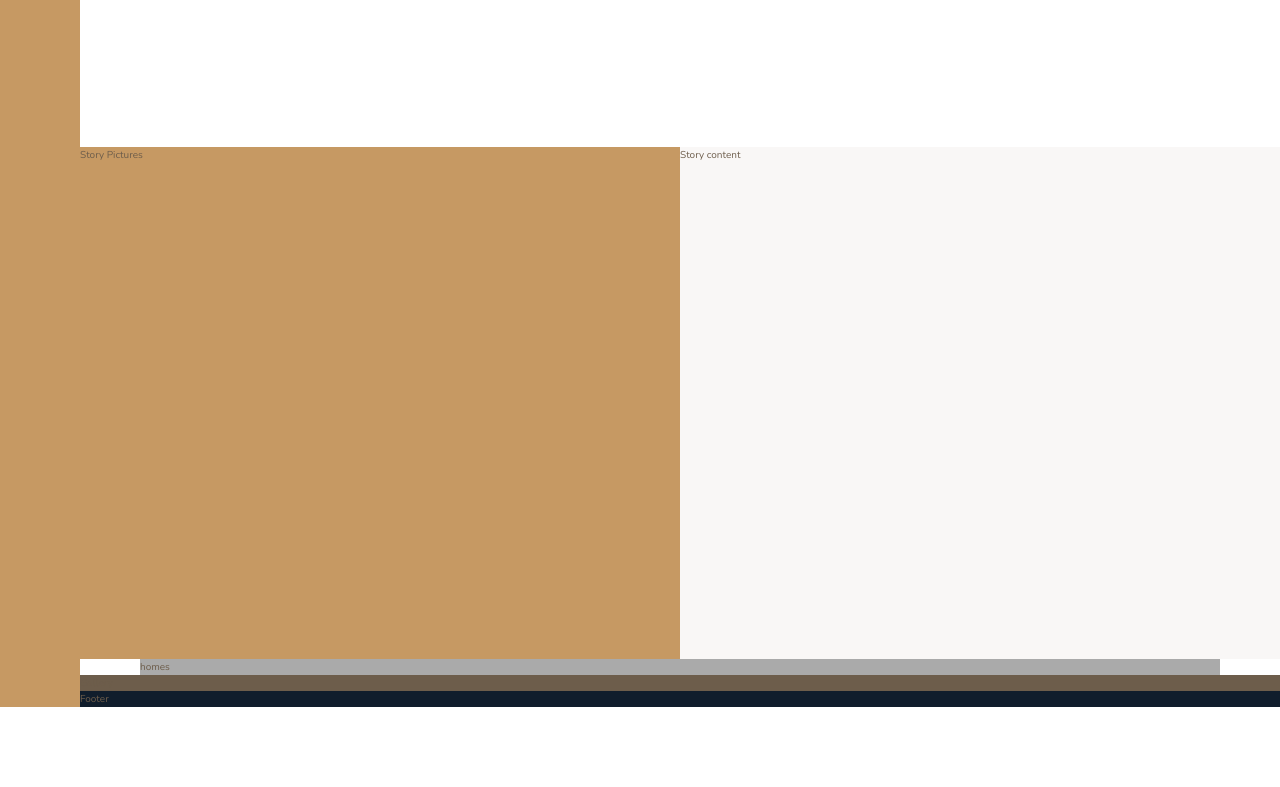
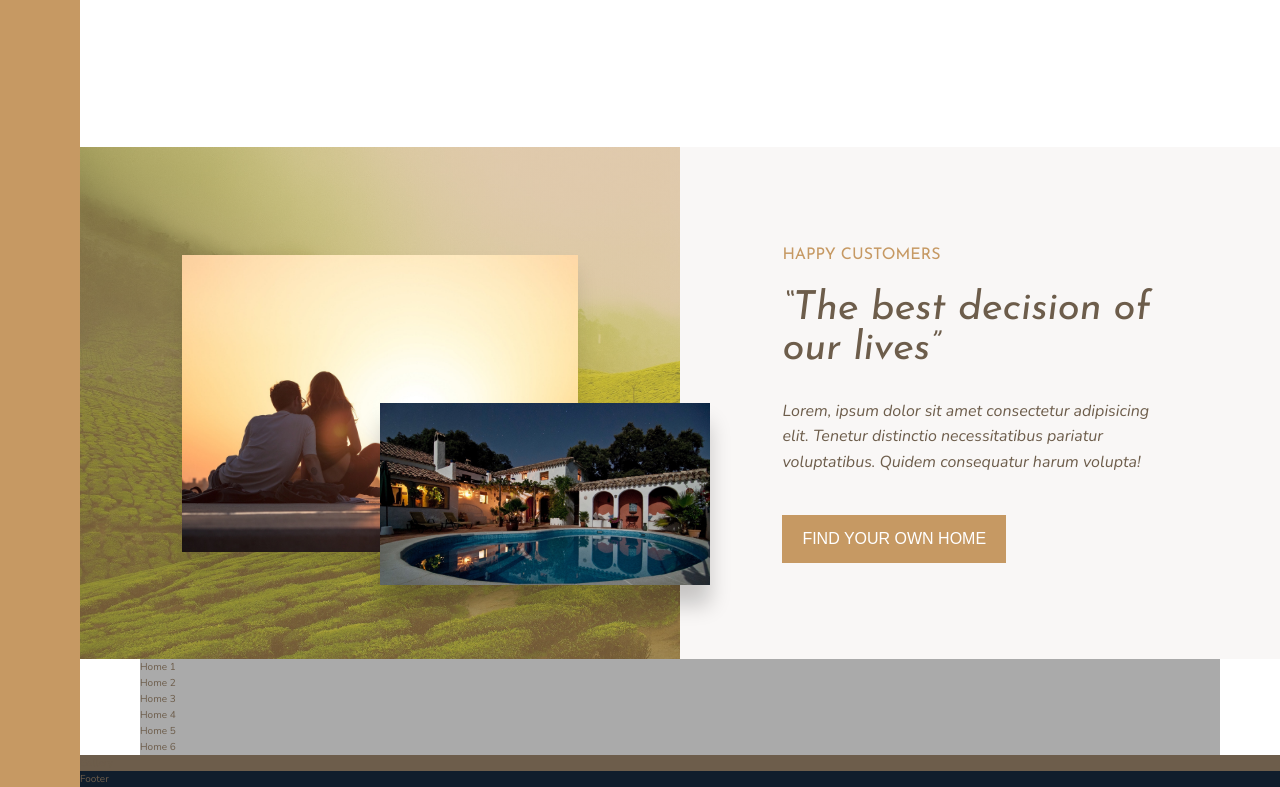
Before and after one commit to 2foil/AdvancedCSS, a website: page Nexter/index.html in a window 1280 px wide. Shown: the part 1161-1948 px from the top of the page. Before the commit the page ends 1868 px from the top, so only its background shows below. Drawn offline with nearby package versions, Linux system fonts and the light colour scheme.

Commit message:
complete story

```diff
--- a/Nexter/index.html
+++ b/Nexter/index.html
@@ -108,13 +108,22 @@
         </section>
 
         <div class="story__pictures">
-            Story Pictures
+            <img class="story__img--1" src="./img/story-1.jpeg" alt="story 1">
+            <img class="story__img--2" src="./img/story-2.jpeg" alt="story 2">
         </div>
         <div class="story__content">
-            Story content
+            <h4 class="heading-3 u-margin-bottom-sm">happy customers</h4>
+            <h3 class="heading-2 u-margin-bottom-md">&ldquo;The best decision of our lives&rdquo;</h3>
+            <p class="story__text">Lorem, ipsum dolor sit amet consectetur adipisicing elit. Tenetur distinctio necessitatibus pariatur voluptatibus. Quidem consequatur harum volupta! </p>
+            <button class="btn">find your own home</button>
         </div>
         <div class="homes">
-            homes
+            <div class="home">Home 1</div>
+            <div class="home">Home 2</div>
+            <div class="home">Home 3</div>
+            <div class="home">Home 4</div>
+            <div class="home">Home 5</div>
+            <div class="home">Home 6</div>
         </div>
         <div class="gallery">
             Gallery
--- a/Nexter/sass/_base.scss
+++ b/Nexter/sass/_base.scss
@@ -13,7 +13,6 @@ $color-grey-dark-2: #6D5D4B;
 // FONT VARIABLES
 $font-primary: 'Nunito', sans-serif;
 $font-display: 'Josefin Sans', sans-serif;
-
 
 *,
 *::after,
--- a/Nexter/sass/_story.scss
+++ b/Nexter/sass/_story.scss
@@ -3,10 +3,60 @@
     &__pictures {
         background-color: $color-primary;
         grid-column: full-start / col-end 4;
+        display: flex;
+        align-items: center;
+        justify-content: center;
+        position: relative;
+        background-image: linear-gradient(rgba($color-primary, .5), rgba($color-primary, .5)), url(../img/back.jpg);
+        background-size: cover;
+
+    }
+
+    &__img--1 {
+        width: 66%;
+        box-shadow: 0 1.5rem 2rem rgba(#000000, .1);
+    }
+
+    &__img--2 {
+        position: absolute;
+        width: 55%;
+        top: 50%;
+        left: 50%;
+        box-shadow: 0 2rem 2rem rgba(#000000, .2);
+
     }
 
     &__content {
         background-color: $color-grey-light-1;
         grid-column: col-start 5 / full-end;
+        padding: 6rem 8vw;
+        display: flex;
+        flex-direction: column;
+        justify-content: center;
+        align-items: flex-start;
+    }
+
+    &__text {
+        font-size: 1.6rem;
+        font-style: italic;
+        margin-bottom: 4rem;
     }
 }
+
+.btn {
+    padding: 1.5rem 2rem;
+
+    text-transform: uppercase;
+    font-size: 1.6rem;
+    color: #fff;
+    outline: none;
+    border: none;
+    background-color: $color-primary;
+    cursor: pointer;
+    transition: background-color .2s ;
+
+    &:hover {
+        background-color: $color-primary-dark;
+    }
+
+}
--- a/Nexter/sass/_typography.scss
+++ b/Nexter/sass/_typography.scss
@@ -9,10 +9,21 @@
 
 .heading-2 {
     @extend %heading;
+
+    font-size: 4rem;
+    line-height: 1;
+    font-style: italic;
+
+    &--dark {
+        color: $color-grey-dark-1;
+    }
 }
 
 .heading-3 {
     @extend %heading;
+    font-size: 1.6rem;
+    color: $color-primary;
+    text-transform: uppercase;
 }
 
 .heading-4 {
--- /dev/null
+++ b/Nexter/sass/_utility.scss
@@ -0,0 +1,9 @@
+.u-margin-bottom-sm {
+    margin-bottom: 2rem;
+}
+.u-margin-bottom-md {
+    margin-bottom: 3rem;
+}
+.u-margin-bottom-lg {
+    margin-bottom: 8rem;
+}
--- a/Nexter/sass/main.scss
+++ b/Nexter/sass/main.scss
@@ -9,3 +9,5 @@
 @import "homes";
 @import "gallery";
 @import "footer";
+
+@import "utility";
```
Also changed, not shown: Nexter/css/style.css.
